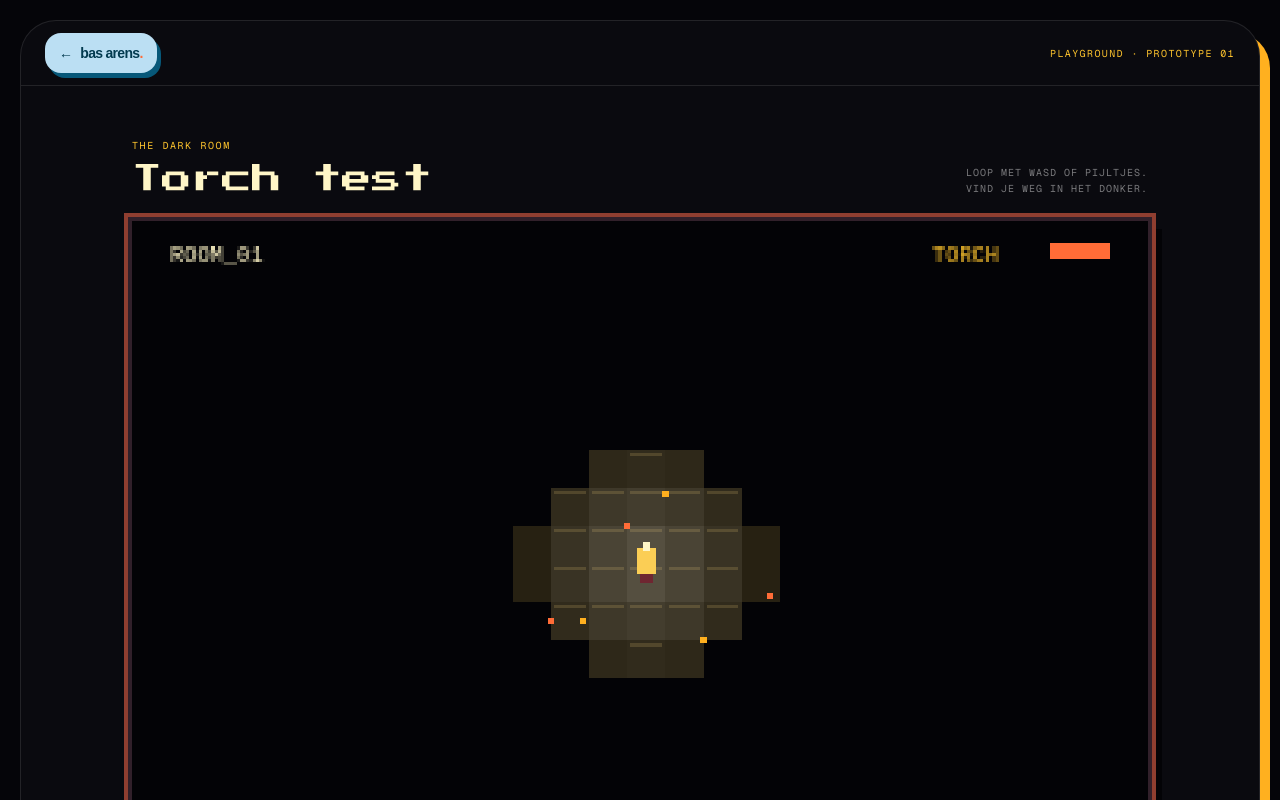
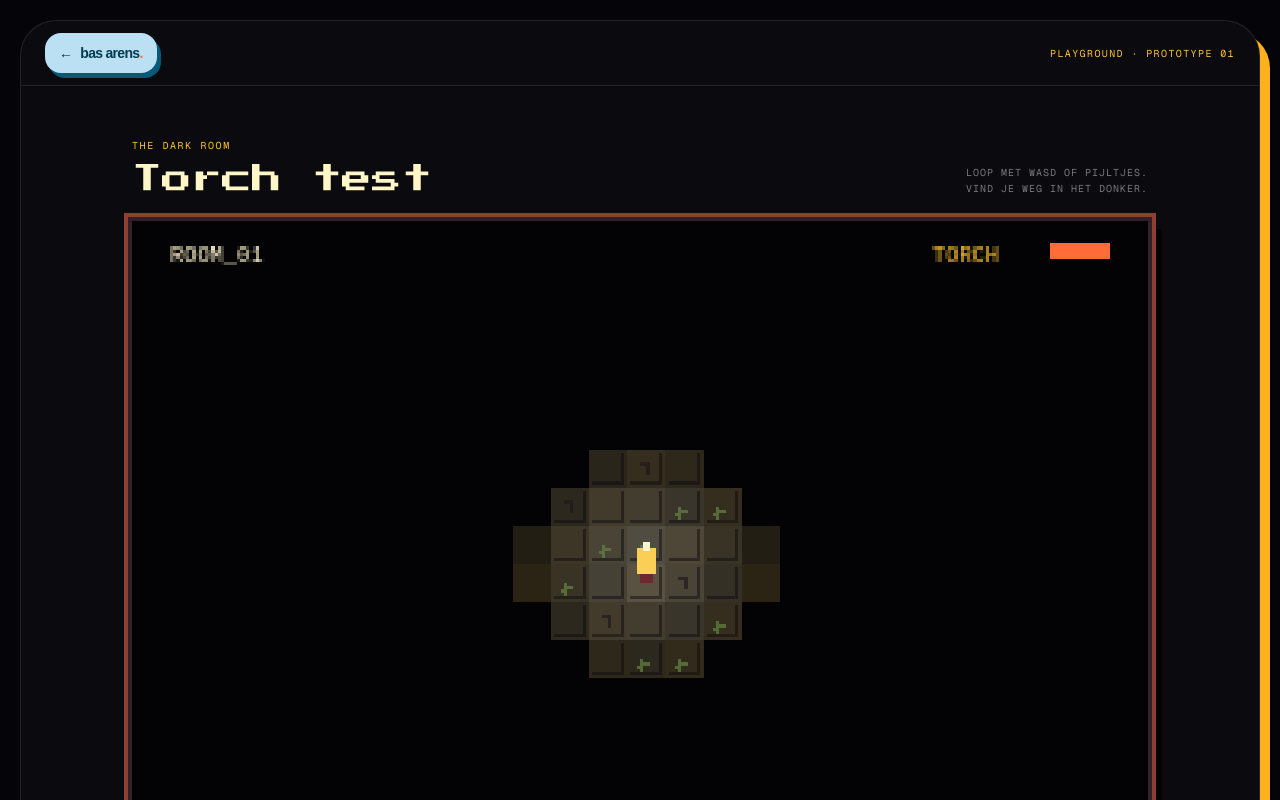
Before and after one commit to basarens/basarens.com, a Next.js app: page /playground/torch in a window 1280 px wide. Shown: the top 800 px of the page. Built offline with nearby package versions, Linux system fonts and the light colour scheme.

Commit message:
Refine torch room stone floor

```diff
--- a/components/torch-room-experiment.tsx
+++ b/components/torch-room-experiment.tsx
@@ -88,25 +88,30 @@ export function TorchRoomExperiment() {
               }
             } else {
               const brightness = Math.round(16 + light * 57);
-              drawingContext.fillStyle = `rgb(${brightness + 21}, ${brightness + 15}, ${brightness})`;
+              const stoneVariation = (x * 17 + y * 29) % 3;
+              drawingContext.fillStyle = `rgb(${brightness + 17 + stoneVariation * 4}, ${brightness + 12 + stoneVariation * 3}, ${brightness + 2})`;
               drawingContext.fillRect(x * tileSize, y * tileSize, tileSize, tileSize);
-              if (light > 0.18) {
-                drawingContext.fillStyle = "rgba(255, 218, 126, 0.16)";
-                drawingContext.fillRect(x * tileSize + 1, y * tileSize + 1, tileSize - 2, 1);
+
+              if (light > 0.12) {
+                drawingContext.fillStyle = "rgba(11, 10, 14, 0.48)";
+                drawingContext.fillRect(x * tileSize + 1, y * tileSize + tileSize - 2, tileSize - 2, 1);
+                drawingContext.fillRect(x * tileSize + tileSize - 2, y * tileSize + 1, 1, tileSize - 3);
+
+                const detail = (x * 31 + y * 13) % 7;
+                if (detail === 0 || detail === 3) {
+                  drawingContext.fillStyle = "rgba(98, 132, 64, 0.72)";
+                  drawingContext.fillRect(x * tileSize + 4, y * tileSize + 6, 1, 4);
+                  drawingContext.fillRect(x * tileSize + 5, y * tileSize + 7, 2, 1);
+                  drawingContext.fillRect(x * tileSize + 3, y * tileSize + 8, 1, 1);
+                } else if (detail === 5) {
+                  drawingContext.fillStyle = "rgba(31, 25, 29, 0.68)";
+                  drawingContext.fillRect(x * tileSize + 4, y * tileSize + 4, 3, 1);
+                  drawingContext.fillRect(x * tileSize + 6, y * tileSize + 5, 1, 3);
+                }
               }
             }
           }
         }
-      }
-
-      const emberCount = 6;
-      for (let ember = 0; ember < emberCount; ember += 1) {
-        const angle = time / 530 + ember * 1.12;
-        const distance = 16 + ((ember * 13) % 30) + Math.sin(time / 260 + ember) * 3;
-        const emberX = player.x + Math.cos(angle) * distance;
-        const emberY = player.y + Math.sin(angle * 1.7) * distance;
-        drawingContext.fillStyle = ember % 2 ? "#ffb01f" : "#ff6c37";
-        drawingContext.fillRect(Math.round(emberX), Math.round(emberY), 2, 2);
       }
 
       drawingContext.fillStyle = "#fbce55";
```
